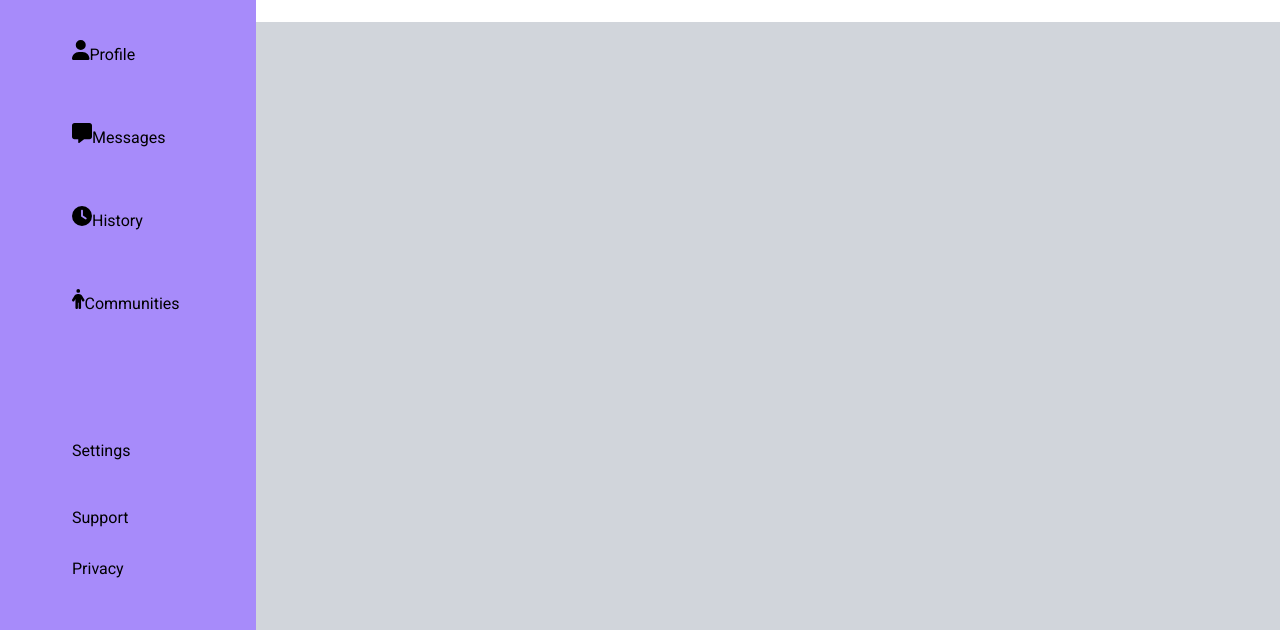
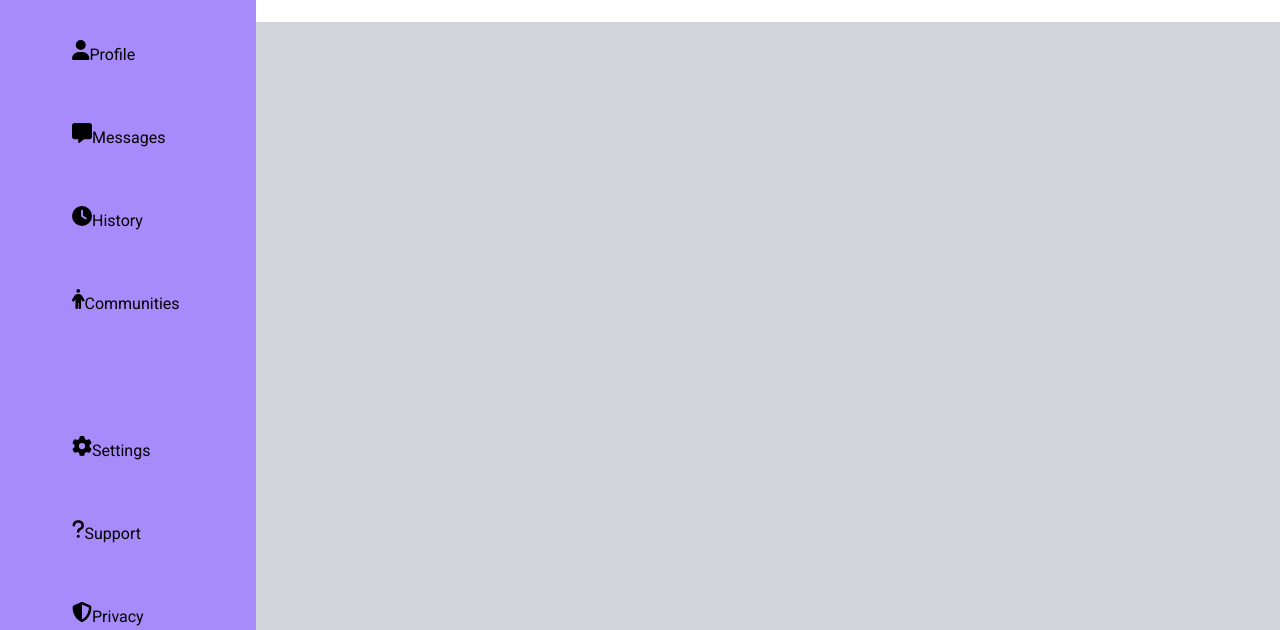
Before and after one commit to EliCodes-UX/admin, a plain HTML site: page index.html in a window 1280 px wide. Shown: the part 170-800 px from the top of the page. Drawn offline with Linux system fonts and the light colour scheme.

Commit message:
added svg to list 2

```diff
--- a/index.html
+++ b/index.html
@@ -97,9 +97,33 @@
             </li>
           </ul>
           <ul class="list2">
-            <li class="listItem"><p>Settings</p></li>
-            <li class="listItem">Support</li>
-            <li class="listItem">Privacy</li>
+            <li class="listItem">
+              <svg xmlns="http://www.w3.org/2000/svg" viewBox="0 0 512 512">
+                <!--!Font Awesome Free 6.5.1 by @fontawesome - https://fontawesome.com License - https://fontawesome.com/license/free Copyright 2024 Fonticons, Inc.-->
+                <path
+                  d="M495.9 166.6c3.2 8.7 .5 18.4-6.4 24.6l-43.3 39.4c1.1 8.3 1.7 16.8 1.7 25.4s-.6 17.1-1.7 25.4l43.3 39.4c6.9 6.2 9.6 15.9 6.4 24.6c-4.4 11.9-9.7 23.3-15.8 34.3l-4.7 8.1c-6.6 11-14 21.4-22.1 31.2c-5.9 7.2-15.7 9.6-24.5 6.8l-55.7-17.7c-13.4 10.3-28.2 18.9-44 25.4l-12.5 57.1c-2 9.1-9 16.3-18.2 17.8c-13.8 2.3-28 3.5-42.5 3.5s-28.7-1.2-42.5-3.5c-9.2-1.5-16.2-8.7-18.2-17.8l-12.5-57.1c-15.8-6.5-30.6-15.1-44-25.4L83.1 425.9c-8.8 2.8-18.6 .3-24.5-6.8c-8.1-9.8-15.5-20.2-22.1-31.2l-4.7-8.1c-6.1-11-11.4-22.4-15.8-34.3c-3.2-8.7-.5-18.4 6.4-24.6l43.3-39.4C64.6 273.1 64 264.6 64 256s.6-17.1 1.7-25.4L22.4 191.2c-6.9-6.2-9.6-15.9-6.4-24.6c4.4-11.9 9.7-23.3 15.8-34.3l4.7-8.1c6.6-11 14-21.4 22.1-31.2c5.9-7.2 15.7-9.6 24.5-6.8l55.7 17.7c13.4-10.3 28.2-18.9 44-25.4l12.5-57.1c2-9.1 9-16.3 18.2-17.8C227.3 1.2 241.5 0 256 0s28.7 1.2 42.5 3.5c9.2 1.5 16.2 8.7 18.2 17.8l12.5 57.1c15.8 6.5 30.6 15.1 44 25.4l55.7-17.7c8.8-2.8 18.6-.3 24.5 6.8c8.1 9.8 15.5 20.2 22.1 31.2l4.7 8.1c6.1 11 11.4 22.4 15.8 34.3zM256 336a80 80 0 1 0 0-160 80 80 0 1 0 0 160z"
+                />
+              </svg>
+              <p>Settings</p>
+            </li>
+            <li class="listItem">
+              <svg xmlns="http://www.w3.org/2000/svg" viewBox="0 0 320 512">
+                <!--!Font Awesome Free 6.5.1 by @fontawesome - https://fontawesome.com License - https://fontawesome.com/license/free Copyright 2024 Fonticons, Inc.-->
+                <path
+                  d="M80 160c0-35.3 28.7-64 64-64h32c35.3 0 64 28.7 64 64v3.6c0 21.8-11.1 42.1-29.4 53.8l-42.2 27.1c-25.2 16.2-40.4 44.1-40.4 74V320c0 17.7 14.3 32 32 32s32-14.3 32-32v-1.4c0-8.2 4.2-15.8 11-20.2l42.2-27.1c36.6-23.6 58.8-64.1 58.8-107.7V160c0-70.7-57.3-128-128-128H144C73.3 32 16 89.3 16 160c0 17.7 14.3 32 32 32s32-14.3 32-32zm80 320a40 40 0 1 0 0-80 40 40 0 1 0 0 80z"
+                />
+              </svg>
+              <p>Support</p>
+            </li>
+            <li class="listItem">
+              <svg xmlns="http://www.w3.org/2000/svg" viewBox="0 0 512 512">
+                <!--!Font Awesome Free 6.5.1 by @fontawesome - https://fontawesome.com License - https://fontawesome.com/license/free Copyright 2024 Fonticons, Inc.-->
+                <path
+                  d="M256 0c4.6 0 9.2 1 13.4 2.9L457.7 82.8c22 9.3 38.4 31 38.3 57.2c-.5 99.2-41.3 280.7-213.6 363.2c-16.7 8-36.1 8-52.8 0C57.3 420.7 16.5 239.2 16 140c-.1-26.2 16.3-47.9 38.3-57.2L242.7 2.9C246.8 1 251.4 0 256 0zm0 66.8V444.8C394 378 431.1 230.1 432 141.4L256 66.8l0 0z"
+                />
+              </svg>
+              <p>Privacy</p>
+            </li>
           </ul>
         </div>
       </div>
```
